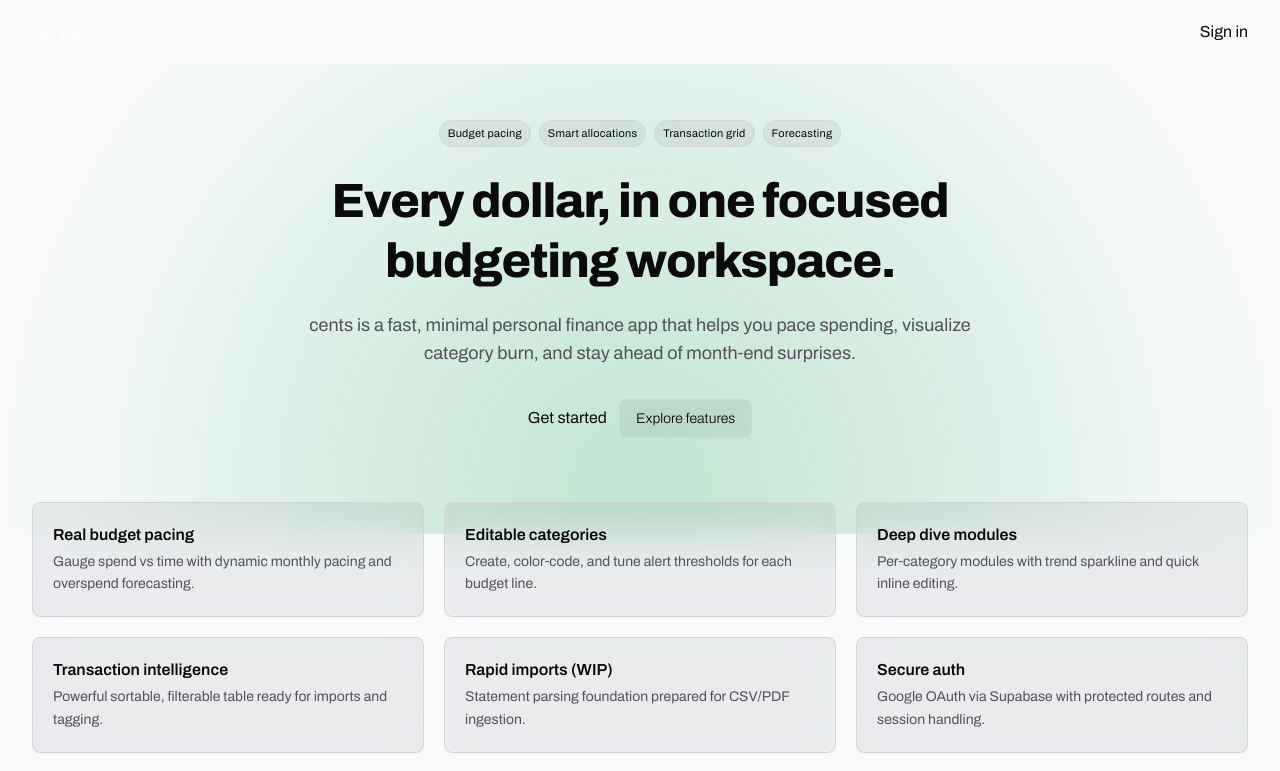
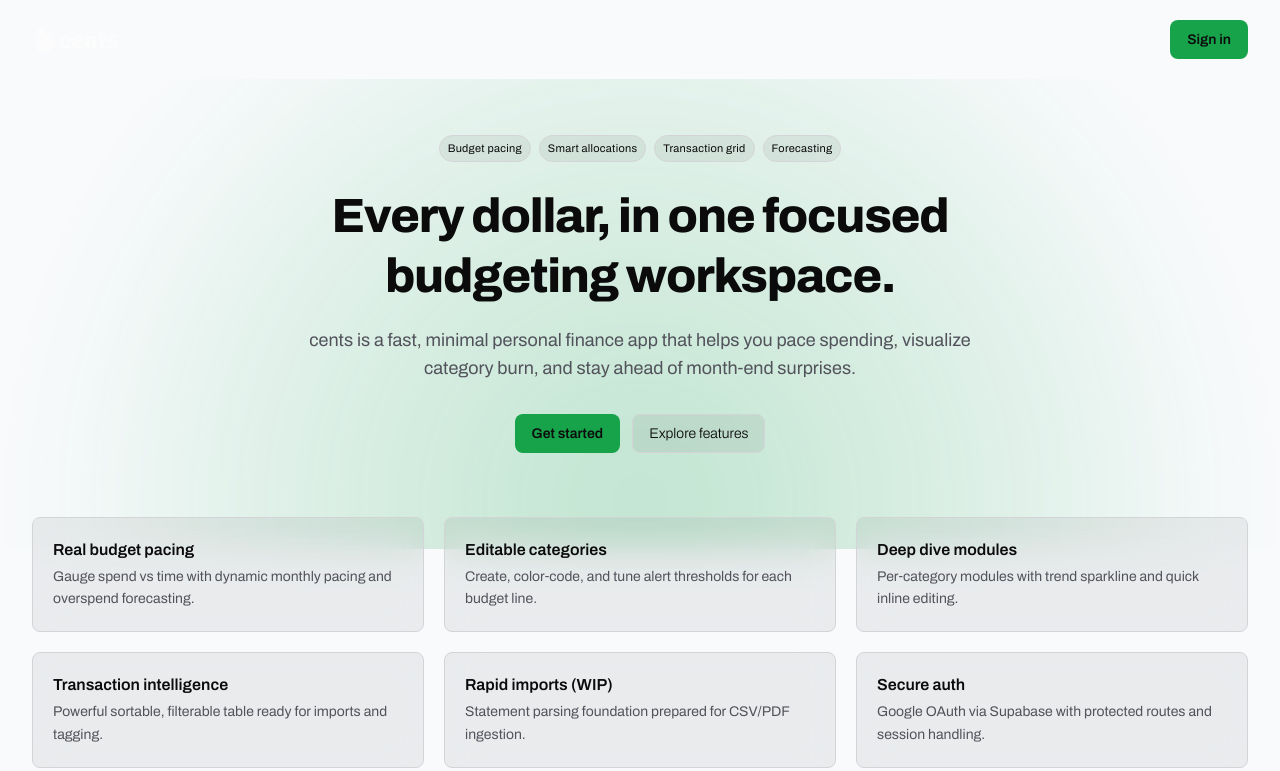
Before and after one commit to eddybruv/cents, a React (Vite) app: page / in a window 1280 px wide. Shown: the top 771 px of the page. Built offline with nearby package versions, Linux system fonts and the light colour scheme; no server answers.

Commit message:
feat: add primary button styles with theme awareness

```diff
--- a/src/index.css
+++ b/src/index.css
@@ -43,6 +43,31 @@ body {
   color: var(--color-fg);
 }
 
+/* Primary button, theme-aware */
+.btn-primary {
+  background: var(--color-accent);
+  min-width: fit-content;
+  display: inline-flex;
+  align-items: center;
+  gap: 0.5rem; /* 8px */
+  border: 1px solid transparent;
+  border-radius: 0.5rem; /* 8px */
+  padding: 0.5rem 1rem; /* 8px 16px */
+  color: #0e0d0d;
+  font-size: 0.875rem; /* text-sm */
+  font-weight: 600; /* font-semibold */
+  cursor: pointer;
+  transition:
+    opacity 200ms,
+    transform 100ms;
+}
+.btn-primary:hover {
+  opacity: 0.9;
+}
+.btn-primary:active {
+  transform: scale(0.98);
+}
+
 /* Secondary button, theme-aware */
 .btn-secondary {
   background: var(--color-surface);
```
